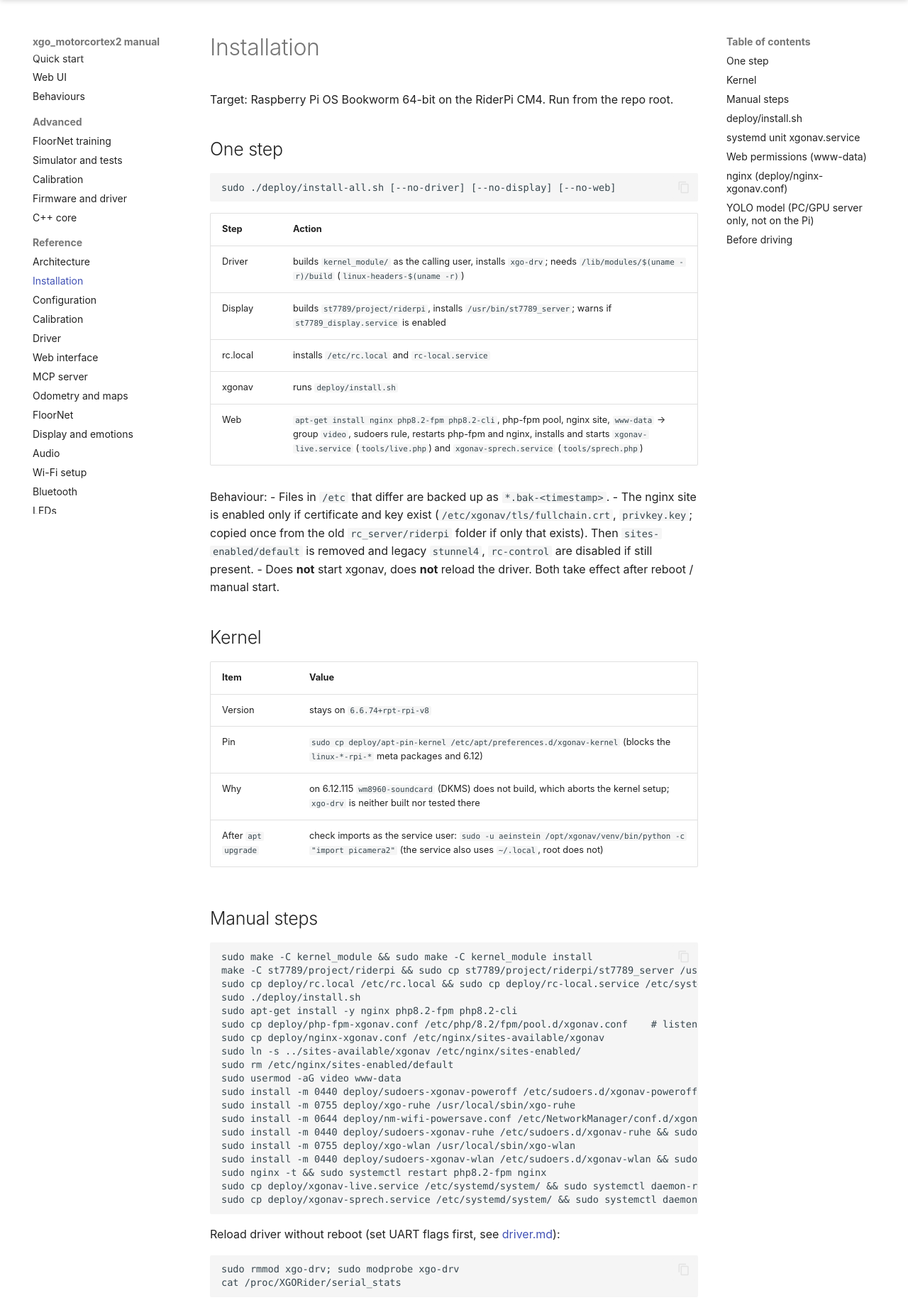
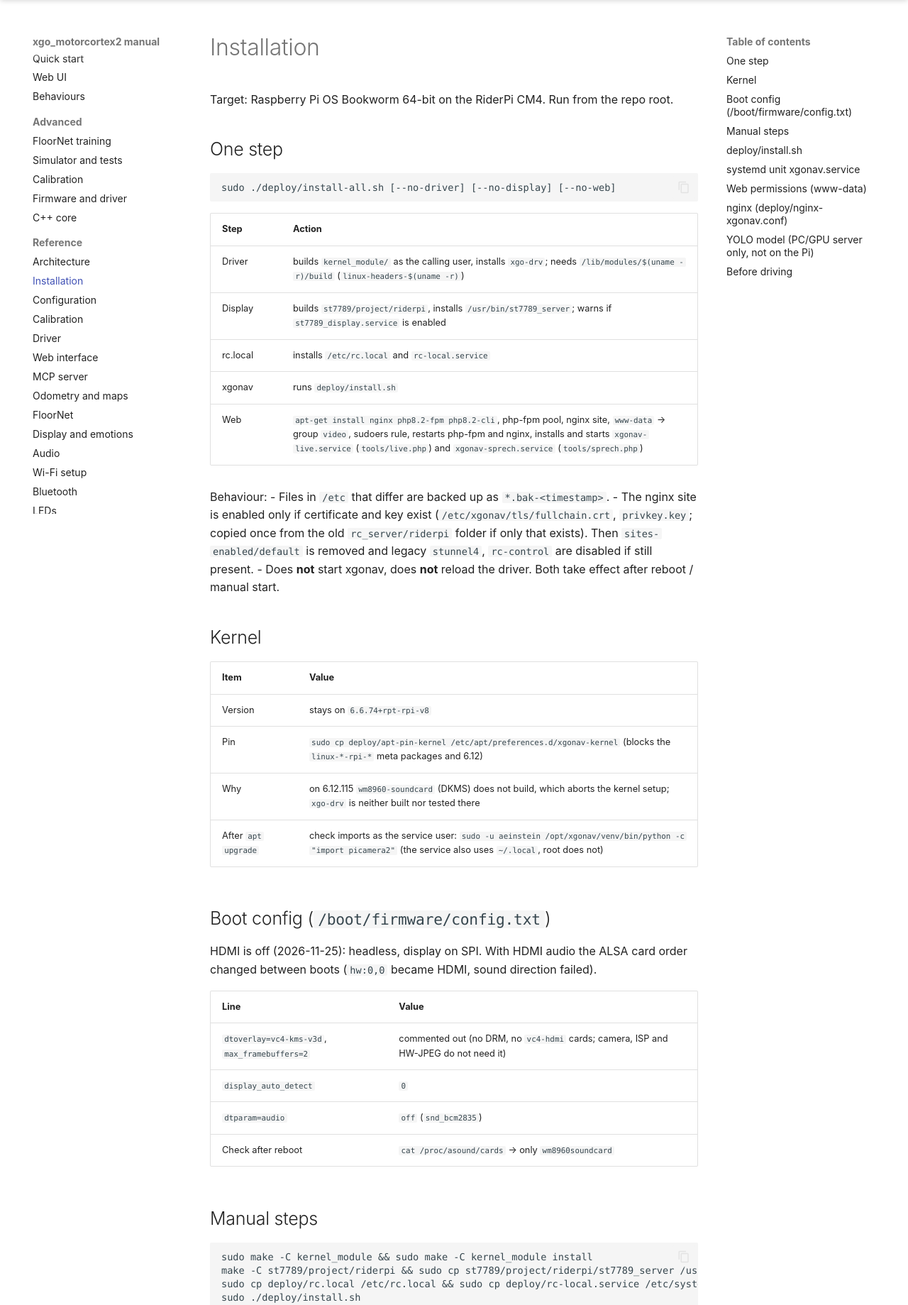
Before and after one commit to aeinstein/xgo_motorcortex2, a PHP site: page /status/anleitung/installation.html in a window 1280 px wide. Shown: the part 52-1891 px from the top of the page at 71% size. Run offline with PHP 8.4, Linux system fonts and the light colour scheme.

Commit message:
Audio: WM8960 per Kartenname statt hw:0,0, HDMI am Rider aus
Die ALSA-Kartenreihenfolge wechselte je Boot (vc4-hdmi vor der WM8960),
hw:0,0 war dann HDMI und die Ortung meldete „arecord liefert nichts“.
Ortung und Gegensprechen öffnen jetzt hw:/plughw:CARD=wm8960soundcard,DEV=0.
Am Rider HDMI in config.txt abgeschaltet (docs/installation.md).

Co-Authored-By: Claude Opus 5.5 <noreply@anthropic.com>

```diff
--- a/web/anleitung/installation.html
+++ b/web/anleitung/installation.html
@@ -815,6 +815,17 @@
 </li>
 
         <li class="md-nav__item">
+  <a href="#boot-config-bootfirmwareconfigtxt" class="md-nav__link">
+    <span class="md-ellipsis">
+
+        Boot config (/boot/firmware/config.txt)
+
+    </span>
+  </a>
+
+</li>
+
+        <li class="md-nav__item">
   <a href="#manual-steps" class="md-nav__link">
     <span class="md-ellipsis">
 
@@ -1341,6 +1352,17 @@
     <span class="md-ellipsis">
 
         Kernel
+
+    </span>
+  </a>
+
+</li>
+
+        <li class="md-nav__item">
+  <a href="#boot-config-bootfirmwareconfigtxt" class="md-nav__link">
+    <span class="md-ellipsis">
+
+        Boot config (/boot/firmware/config.txt)
 
     </span>
   </a>
@@ -1504,6 +1526,34 @@
 <tr>
 <td>After <code>apt upgrade</code></td>
 <td>check imports as the service user: <code>sudo -u aeinstein /opt/xgonav/venv/bin/python -c "import picamera2"</code> (the service also uses <code>~/.local</code>, root does not)</td>
+</tr>
+</tbody>
+</table>
+<h2 id="boot-config-bootfirmwareconfigtxt">Boot config (<code>/boot/firmware/config.txt</code>)<a class="headerlink" href="#boot-config-bootfirmwareconfigtxt" title="Permanent link">&para;</a></h2>
+<p>HDMI is off (2026-11-25): headless, display on SPI. With HDMI audio the ALSA card order changed between boots (<code>hw:0,0</code> became HDMI, sound direction failed).</p>
+<table>
+<thead>
+<tr>
+<th>Line</th>
+<th>Value</th>
+</tr>
+</thead>
+<tbody>
+<tr>
+<td><code>dtoverlay=vc4-kms-v3d</code>, <code>max_framebuffers=2</code></td>
+<td>commented out (no DRM, no <code>vc4-hdmi</code> cards; camera, ISP and HW-JPEG do not need it)</td>
+</tr>
+<tr>
+<td><code>display_auto_detect</code></td>
+<td><code>0</code></td>
+</tr>
+<tr>
+<td><code>dtparam=audio</code></td>
+<td><code>off</code> (<code>snd_bcm2835</code>)</td>
+</tr>
+<tr>
+<td>Check after reboot</td>
+<td><code>cat /proc/asound/cards</code> → only <code>wm8960soundcard</code></td>
 </tr>
 </tbody>
 </table>
--- a/web/schaubild.html
+++ b/web/schaubild.html
@@ -645,7 +645,7 @@ ul.k li { margin:3px 0; }
 <g class="box k-in" id="k_mic">
 <rect x="40" y="2545" width="260" height="83.0" rx="7"/>
 <text x="49" y="2563" class="bt">Mikrofon → Ortungs-Thread</text>
-<text x="49" y="2581.0" class="bl" xml:space="preserve">arecord hw:0,0, 48 kHz, 2 Mikrofone</text>
+<text x="49" y="2581.0" class="bl" xml:space="preserve">arecord WM8960, 48 kHz, 2 Mikrofone</text>
 <text x="49" y="2596.5" class="bl" xml:space="preserve">GCC-PHAT (ortfast.cpp), 1 s Mittel</text>
 <text x="49" y="2612.0" class="bl" xml:space="preserve">idle, pet; pet: Stimmproben (stimme)</text>
 </g>
```
Also changed, not shown: CLAUDE.md (+1 -1 lines), docs/audio.md (+5 -5 lines), docs/configuration.md (+1 -1 lines), docs/installation.md (+11 -0 lines), docs/web-interface.md (+3 -3 lines), tools/sprech.php (+4 -4 lines), web/CLAUDE.md (+1 -1 lines), web/anleitung/audio.html (+5 -5 lines), web/config-schema.json, 5 other files.
